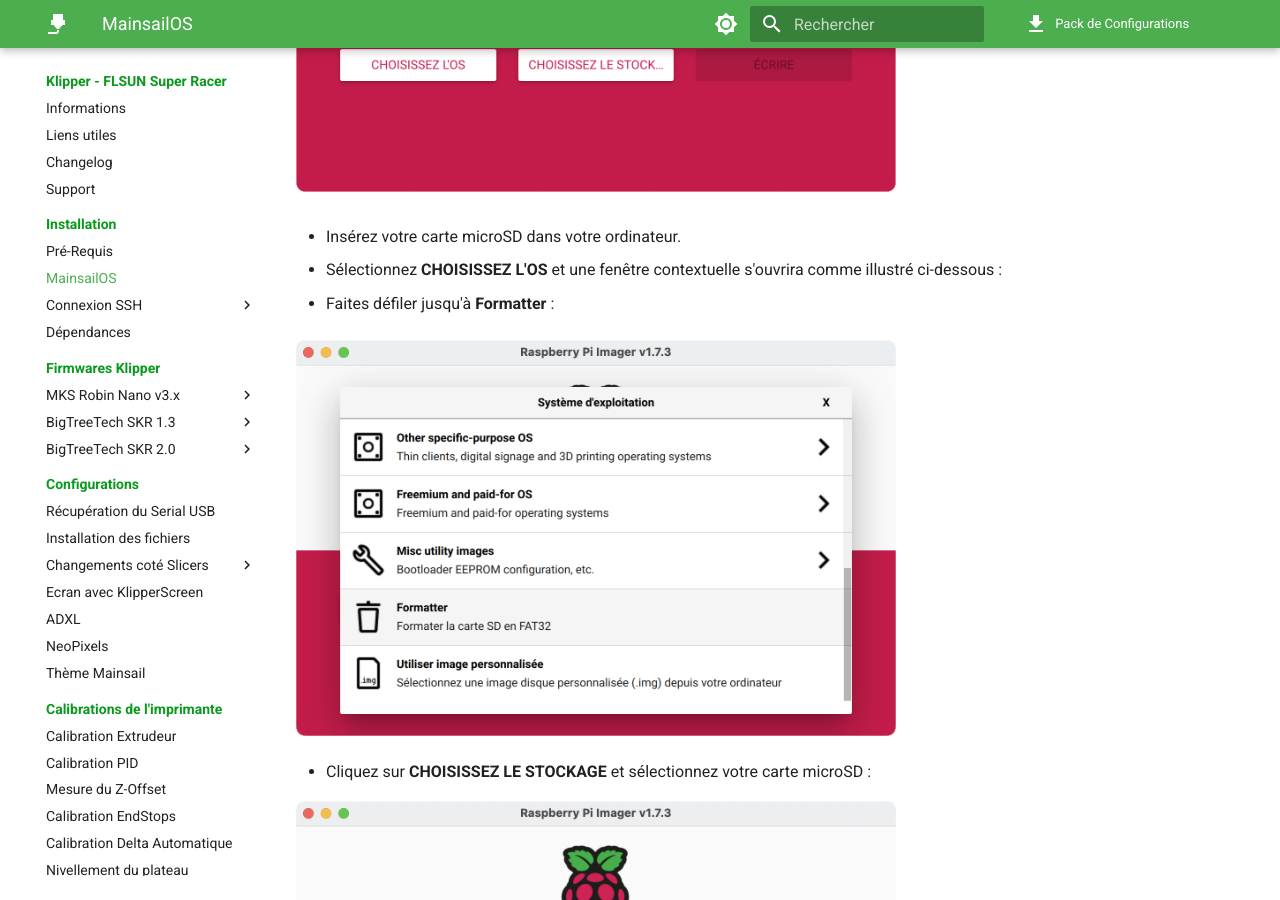
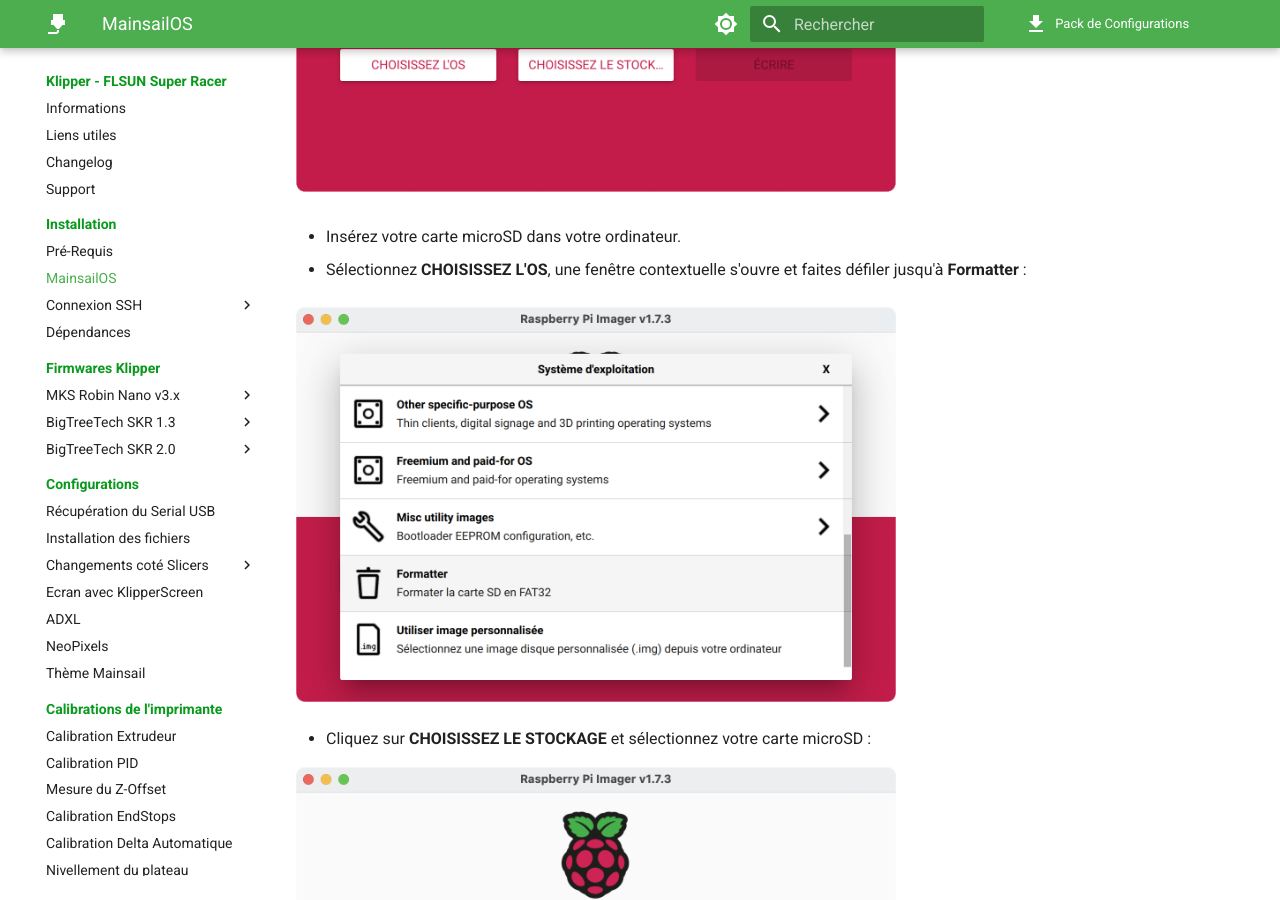
Before and after one commit to Guilouz/test, an MkDocs documentation site: the page built from docs/installation/mainsailos.md, in a window 1280 px wide and 900 px high, scrolled down 474 px. Built offline with MkDocs 1.6.1 and Material for MkDocs 9.7.7, drawn with Linux system fonts in a browser that asks for light colours; comment, search, counter and statistics services are not loaded.

Commit message:
Update mainsailos.md

```diff
--- a/docs/installation/mainsailos.md
+++ b/docs/installation/mainsailos.md
@@ -14,9 +14,7 @@
 
 - Insérez votre carte microSD dans votre ordinateur.
 
-- Sélectionnez **CHOISISSEZ L'OS** et une fenêtre contextuelle s'ouvrira comme illustré ci-dessous :
-
-- Faites défiler jusqu'à **Formatter** :
+- Sélectionnez **CHOISISSEZ L'OS**, une fenêtre contextuelle s'ouvre et faites défiler jusqu'à **Formatter** :
 
 ![02](../assets/img/installation/mainsailos/02.png){ width="600" }
 
```
